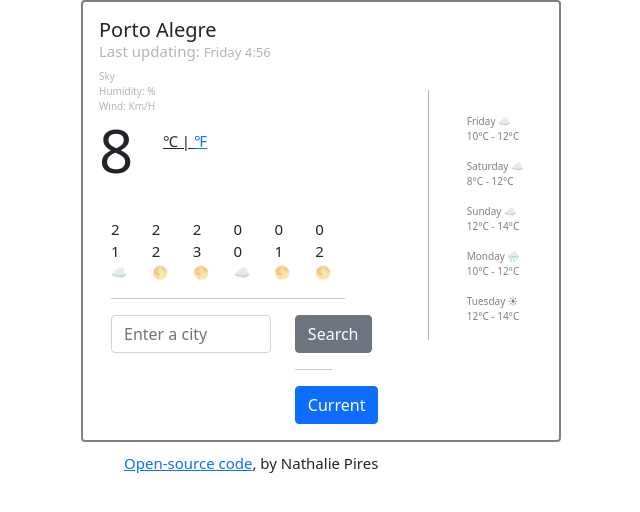
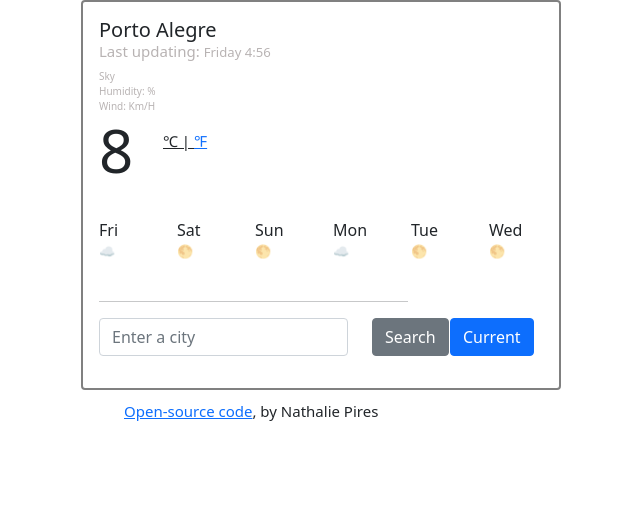
Before and after one commit to NathaliePires/nathalie-shecodes-plus-project, a plain HTML site: page index.html in a window 1280 px wide. Shown: the whole page, without its empty margins (1-641 px from the left). Drawn offline with nearby package versions, Linux system fonts and the light colour scheme.

Commit message:
Improved the forecast layout

```diff
--- a/index.html
+++ b/index.html
@@ -19,7 +19,6 @@
     <div class="container">
       <div class="card" style="width: 30rem">
         <div class="card-body">
-          <div id="linha-vertical"></div>
           <h5 class="card-title" id="city">Porto Alegre</h5>
           <h6>Last updating: <small></small></h6>
           <ul>
@@ -28,26 +27,6 @@
             <li>Wind: <span id="wind"> </span> km/h</li>
           </ul>
           <div class="clearfix">
-            <div style="float: right">
-              <div class="row">
-                <div class="col days">
-                  Friday ☁<br />
-                  10°C - 12°C <br />
-                  <br />
-                  Saturday ☁<br />
-                  8°C - 12°C <br />
-                  <br />
-                  Sunday ☁<br />
-                  12°C - 14°C <br />
-                  <br />
-                  Monday 🌧<br />
-                  10°C - 12°C <br />
-                  <br />
-                  Tuesday ☀<br />
-                  12°C - 14°C<br />
-                </div>
-              </div>
-            </div>
             <h1>
               <span id="temperature">8</span
               ><small>
@@ -62,19 +41,19 @@
             </h1>
             <br />
             <div class="row">
-              <div class="col-8">
-                <div class="row time">
-                  <div class="col-2">21</div>
-                  <div class="col-2">22</div>
-                  <div class="col-2">23</div>
-                  <div class="col-2">00</div>
-                  <div class="col-2">01</div>
-                  <div class="col-2">02</div>
+              <div class="col-12">
+                <div class="row day">
+                  <div class="col-2">Fri</div>
+                  <div class="col-2">Sat</div>
+                  <div class="col-2">Sun</div>
+                  <div class="col-2">Mon</div>
+                  <div class="col-2">Tue</div>
+                  <div class="col-2">Wed</div>
                 </div>
               </div>
             </div>
             <div class="row">
-              <div class="col-8">
+              <div class="col-12">
                 <div class="row precip">
                   <div class="col-2">☁</div>
                   <div class="col-2">🌕</div>
@@ -86,12 +65,13 @@
               </div>
               <div class="row">
                 <div class="col-9">
+                </br>
                   <hr />
                 </div>
               </div>
               <form id="search-form">
                 <div class="row">
-                  <div class="col-6">
+                  <div class="col-7">
                     <div class="mb-3">
                       <input
                         type="text"
@@ -104,17 +84,16 @@
                   <div class="col-2">
                     <button type="submit" class="btn btn-secondary">
                       Search
-                    </button>
-                    <hr />
+                    </button> </div>
+                    <div class="col-2">
                     <button
                       type="click"
                       class="btn btn-primary"
                       id="currentPositionBtn"
                     >
                       Current
-                    </button>
+                    </button></div>
                   </div>
-                  <div class="col-4"></div>
                 </div>
               </form>
             </div>
--- a/style.css
+++ b/style.css
@@ -34,14 +34,6 @@ li {
   margin: 0;
   padding: 0;
   text-transform: capitalize;
-}
-
-#linha-vertical {
-  border-right: 1px solid rgb(184, 179, 179);
-  bottom: 100px;
-  height: 250px;
-  position: absolute;
-  right: 130px;
 }
 
 .card {
```
